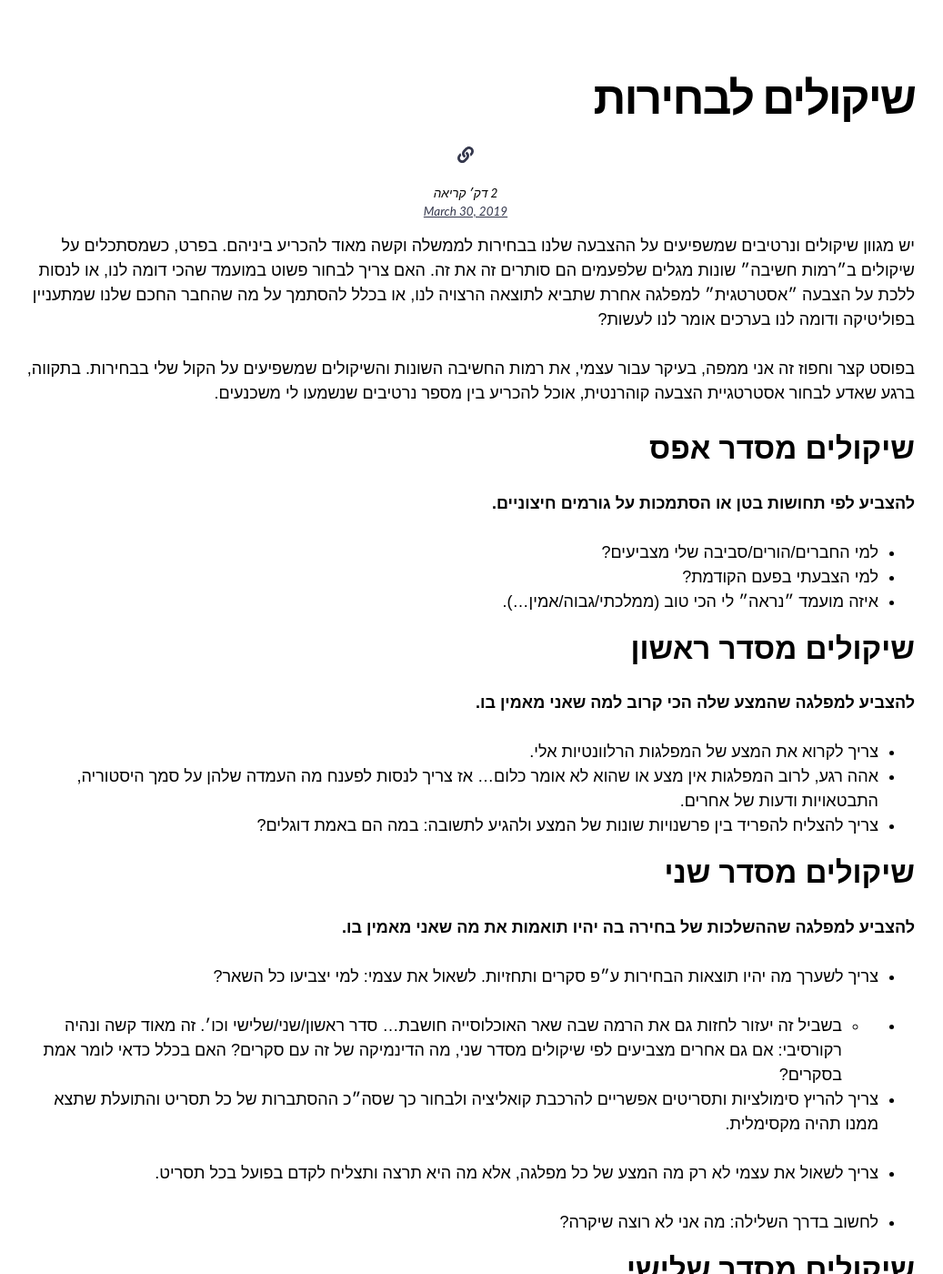
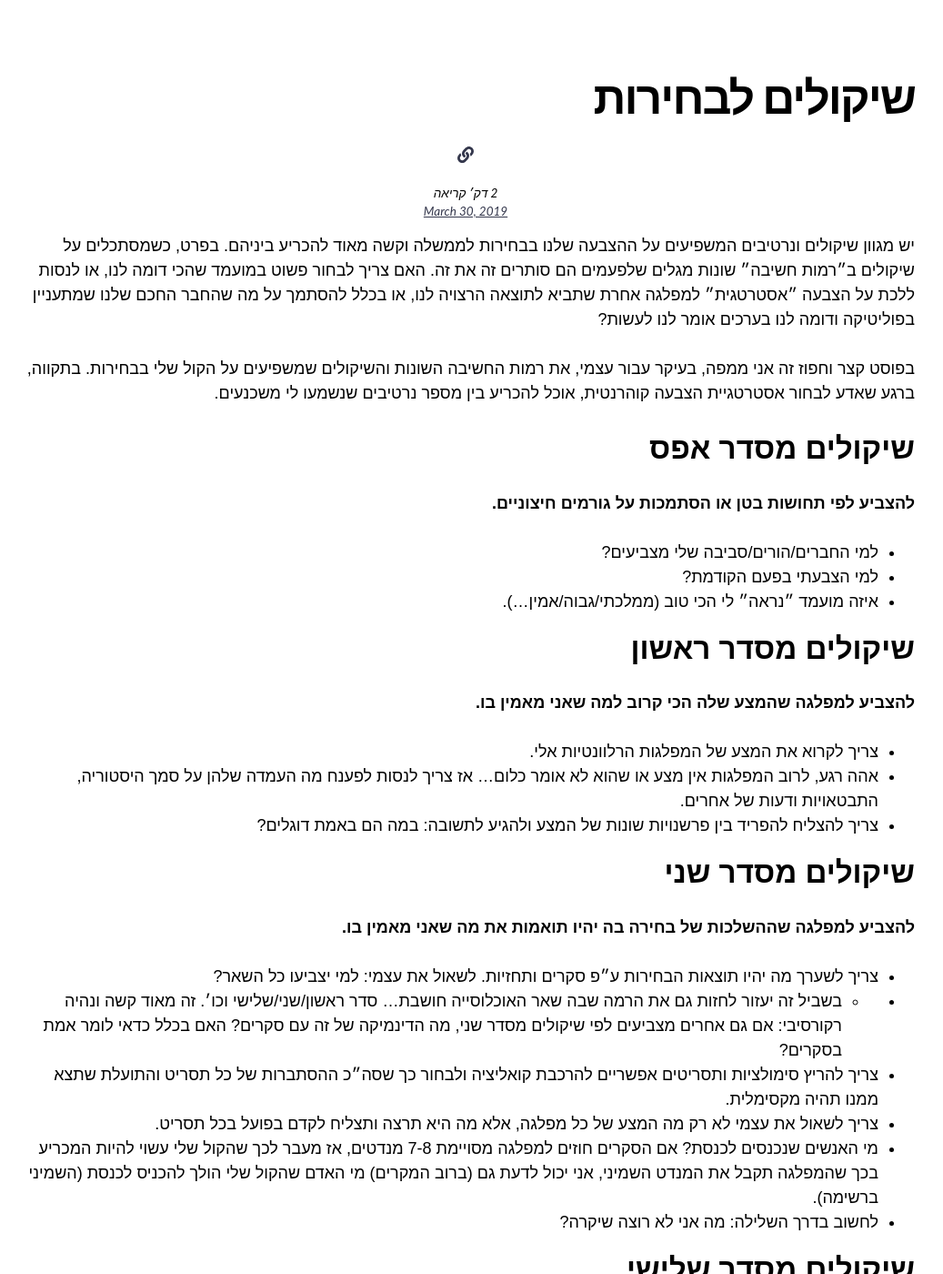
Before and after one commit to eddiesmo/eddiesmo.github.io, a Jekyll site: the page built from _hebrew/election-meta-levels.md, in a window 1280 px wide and 1400 px high, scrolled down 248 px. Shown: the whole window at 91% size, without its empty margins (128-1165 px from the left). Built offline with Jekyll 4.4.1, drawn with Linux system fonts in a browser that asks for light colours; nearby versions of some CDN libraries; comment, search, counter and statistics services are not loaded.

Commit message:
update post

```diff
--- a/_hebrew/election-meta-levels.md
+++ b/_hebrew/election-meta-levels.md
@@ -6,7 +6,7 @@ comments: true
 
 ---
 
- יש מגוון שיקולים ונרטיבים שמשפיעים על ההצבעה שלנו בבחירות לממשלה וקשה מאוד להכריע ביניהם. בפרט, כשמסתכלים על שיקולים ב״רמות חשיבה״ שונות מגלים שלפעמים הם סותרים זה את זה. האם צריך לבחור פשוט במועמד שהכי דומה לנו, או לנסות ללכת על הצבעה ״אסטרטגית״ למפלגה אחרת שתביא לתוצאה הרצויה לנו, או בכלל להסתמך על מה שהחבר החכם שלנו שמתעניין בפוליטיקה ודומה לנו בערכים אומר לנו לעשות?
+ יש מגוון שיקולים ונרטיבים המשפיעים על ההצבעה שלנו בבחירות לממשלה וקשה מאוד להכריע ביניהם. בפרט, כשמסתכלים על שיקולים ב״רמות חשיבה״ שונות מגלים שלפעמים הם סותרים זה את זה. האם צריך לבחור פשוט במועמד שהכי דומה לנו, או לנסות ללכת על הצבעה ״אסטרטגית״ למפלגה אחרת שתביא לתוצאה הרצויה לנו, או בכלל להסתמך על מה שהחבר החכם שלנו שמתעניין בפוליטיקה ודומה לנו בערכים אומר לנו לעשות?
 
 בפוסט קצר וחפוז זה אני ממפה, בעיקר עבור עצמי, את רמות החשיבה השונות והשיקולים שמשפיעים על הקול שלי בבחירות. בתקווה, ברגע שאדע לבחור אסטרטגיית הצבעה קוהרנטית, אוכל להכריע בין מספר נרטיבים שנשמעו לי משכנעים.
 
@@ -31,13 +31,10 @@ comments: true
 **להצביע למפלגה שההשלכות של בחירה בה יהיו תואמות את מה שאני מאמין בו.**
 
 - צריך לשערך מה יהיו תוצאות      הבחירות ע״פ סקרים ותחזיות. לשאול את עצמי: למי יצביעו כל השאר?
-
 - - בשביל זה יעזור לחזות גם את       הרמה שבה שאר האוכלוסייה חושבת... סדר ראשון/שני/שלישי וכו׳. זה מאוד קשה       ונהיה רקורסיבי: אם גם אחרים מצביעים לפי שיקולים מסדר שני, מה הדינמיקה של       זה עם סקרים? האם בכלל כדאי לומר אמת בסקרים?
-
 - צריך להריץ סימולציות ותסריטים      אפשריים להרכבת קואליציה ולבחור כך שסה״כ ההסתברות של כל תסריט והתועלת שתצא      ממנו תהיה מקסימלית.
-
 - צריך לשאול את עצמי לא רק מה      המצע של כל מפלגה, אלא מה היא תרצה ותצליח לקדם בפועל בכל תסריט.
-
+- מי האנשים שנכנסים לכנסת? אם הסקרים חוזים למפלגה מסויימת 7-8 מנדטים, אז מעבר לכך שהקול שלי עשוי להיות המכריע בכך שהמפלגה תקבל את המנדט השמיני, אני יכול לדעת גם (ברוב המקרים) מי האדם שהקול שלי הולך להכניס לכנסת (השמיני ברשימה).
 - לחשוב בדרך השלילה: מה אני לא      רוצה שיקרה?
 
 # שיקולים מסדר שלישי
```
